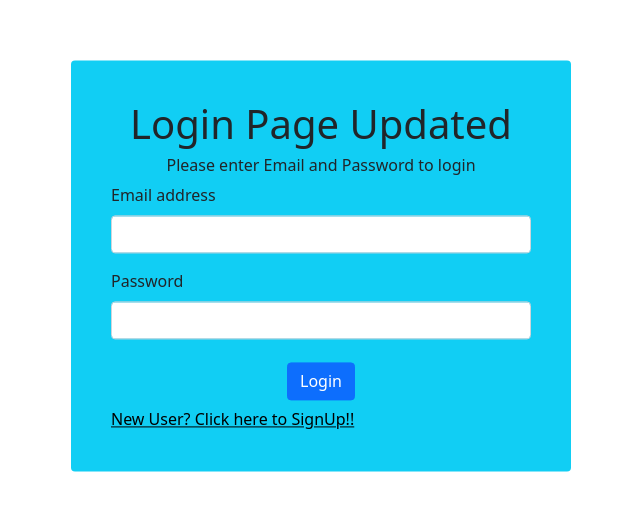
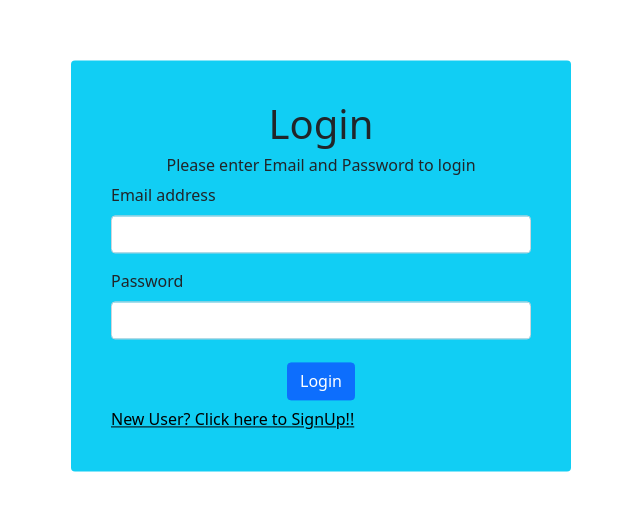
Before and after one commit to Iamsunjith/CI-CD, an Angular app: page /login in a window 1280 px wide. Shown: the part 134-644 px from the top of the page, without its empty margins (319-959 px from the left). Built offline with nearby package versions, Linux system fonts and the light colour scheme; no server answers.

Commit message:
Login Page Updated

```diff
--- a/src/app/login/login.component.html
+++ b/src/app/login/login.component.html
@@ -3,7 +3,7 @@
     <div class="col-md-6">
       <div class="card">
         <div class="text-center">
-          <h1>Login Page Updated</h1>
+          <h1>Login</h1>
           <h6>Please enter Email and Password to login</h6>
         </div>
         <form [formGroup]="loginForm" (ngSubmit)="login()">
```
